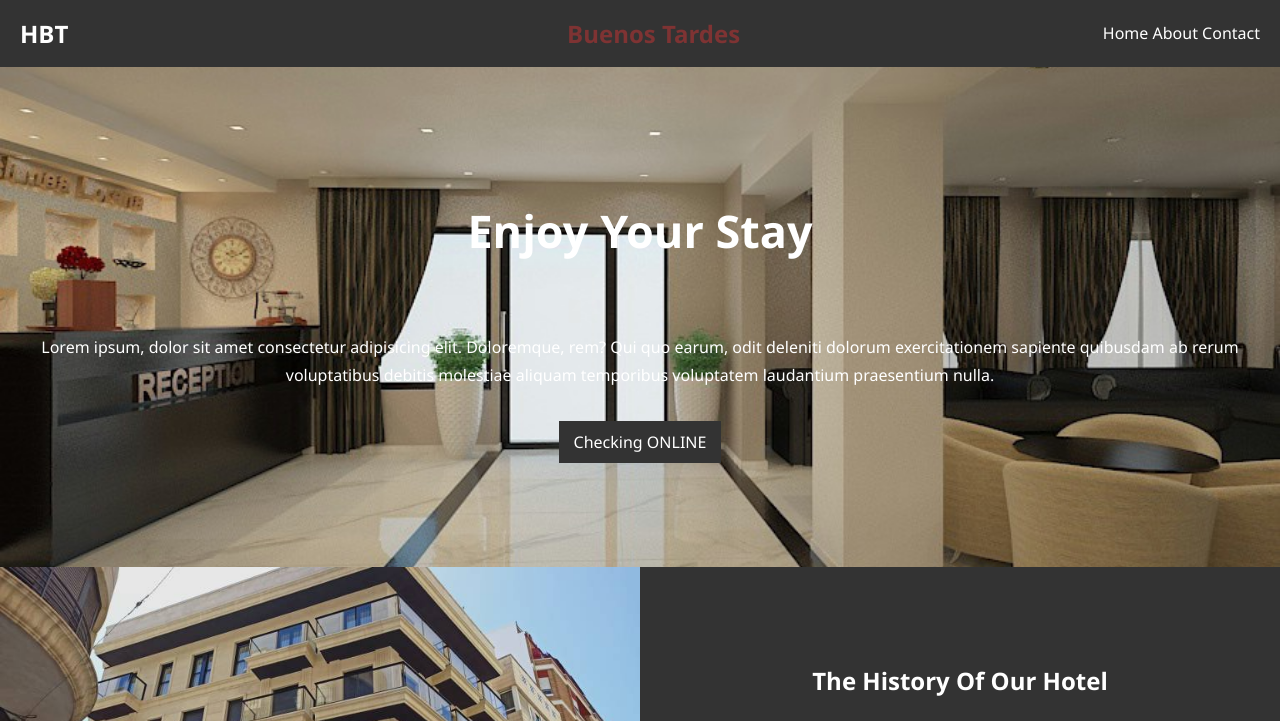
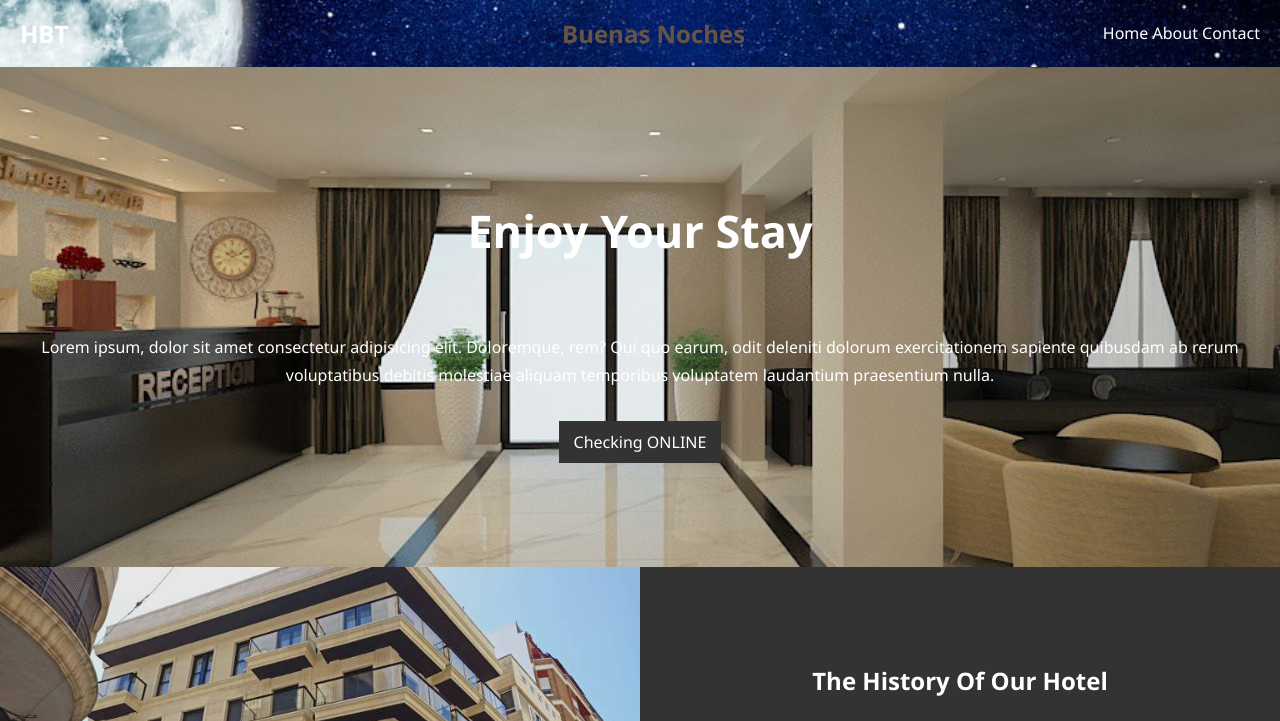
Before and after one commit to Clocon/Proyecto_Hotel_Vite_Axios, a website built with Vite: page index.html in a window 1280 px wide. Shown: the top 721 px of the page. Built offline with nearby package versions, Linux system fonts and the light colour scheme; no server answers.

Commit message:
Añado Imagen acorde en cabecero junto al saludo

```diff
--- a/index.html
+++ b/index.html
@@ -10,7 +10,7 @@
   <link rel="stylesheet" href="./css/style.css">
 </head>
 <body>
-  <header class="cabecero">
+  <header id="cabecero">
     <h1 class="fl logo">HBT</h1>
     <h2 id="saludo" class="saludo fl"></h2>
     <nav class="navbar">
--- a/js/main.js
+++ b/js/main.js
@@ -23,18 +23,27 @@ document.querySelector("#check").innerHTML="Checking ONLINE"
 
 const saludo =()=>{
   const today=new Date()
-  const hora=today.getHours()
+  const hora=21//today.getHours()
+  const cabeceroImg =document.getElementById("cabecero")
+  const buenosX =document.querySelector("#saludo")
+  const saludoColor =document.getElementById("saludo")
 
   if(hora>=4 && hora<12){
-    document.querySelector("#saludo").innerHTML="Buenos días"
-    document.getElementById("saludo").style.color =" #9ab755";
+    buenosX.innerHTML="Buenos días"
+    saludoColor.style.color ="#9a993";
+    cabeceroImg.style.backgroundImage = "url(../img/bDias.jpg)"
+    cabeceroImg.style.backgroundSize = "cover"
   }
   if(hora>=12 && hora<20){
-    document.querySelector("#saludo").innerHTML="Buenos tardes"
-    document.getElementById("saludo").style.color ="#7e3333";
+    buenosX.innerHTML="Buenas tardes"
+    saludoColor.style.color ="#7e3333";
+    cabeceroImg.style.backgroundImage = "url(../img/bTardes.jpg)"
+    cabeceroImg.style.backgroundSize = "cover"
   }
   if(hora>=20 || hora<4){
-    document.querySelector("#saludo").innerHTML="Buenos noches"
-    document.getElementById("saludo").style.color ="#000"
+    buenosX.innerHTML="Buenas noches"
+    saludoColor.style.color ="#654"
+    cabeceroImg.style.backgroundImage = "url(../img/bNoches.jpg)"
+    cabeceroImg.style.backgroundSize = "cover"
 }}
 saludo()
```
Also changed, not shown: img/bDias.jpg (added), img/bNoches.jpg (added), img/bTardes.jpg (added).
